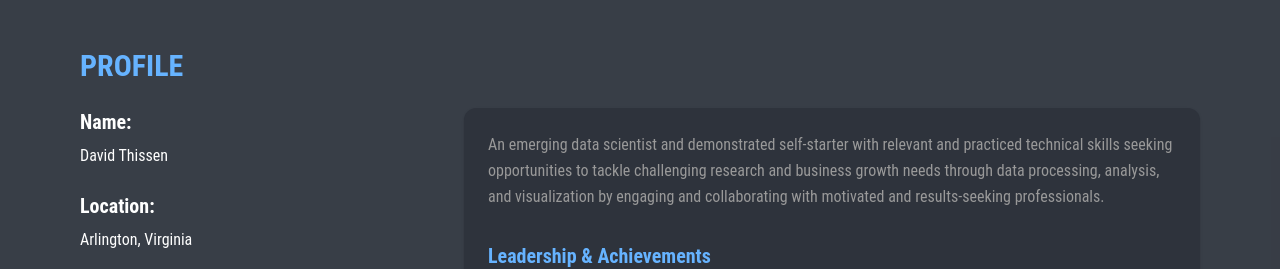
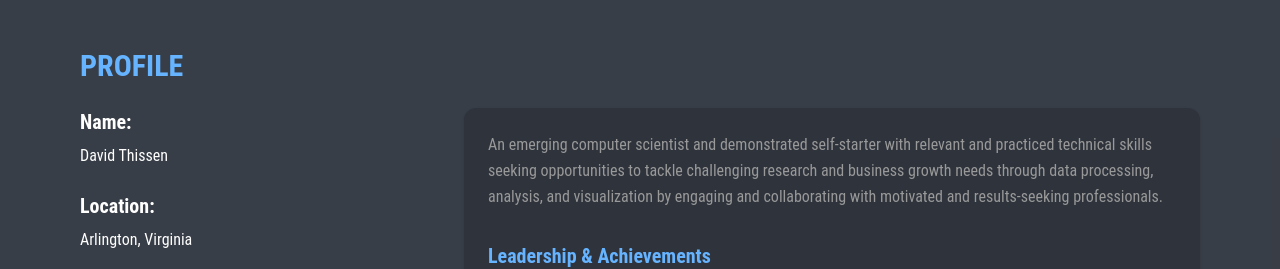
Before and after one commit to davidthissen1/portfolio, a Next.js app: page / in a window 1280 px wide. Shown: the part 880-1149 px from the top of the page. Built offline with nearby package versions, Linux system fonts and the light colour scheme.

Commit message:
Minor changes

```diff
--- a/src/components/ProfileSection.tsx
+++ b/src/components/ProfileSection.tsx
@@ -147,7 +147,7 @@ const ProfileSection = () => {
             <Card className="h-full bg-background/50 border-0">
               <CardContent className="p-6">
                 <p className="text-muted-foreground leading-relaxed mb-8">
-                  An emerging data scientist and demonstrated self-starter with relevant and practiced technical skills seeking opportunities
+                  An emerging computer scientist and demonstrated self-starter with relevant and practiced technical skills seeking opportunities
                   to tackle challenging research and business growth needs through data processing, analysis, and visualization by engaging
                   and collaborating with motivated and results-seeking professionals.
                 </p>
```
